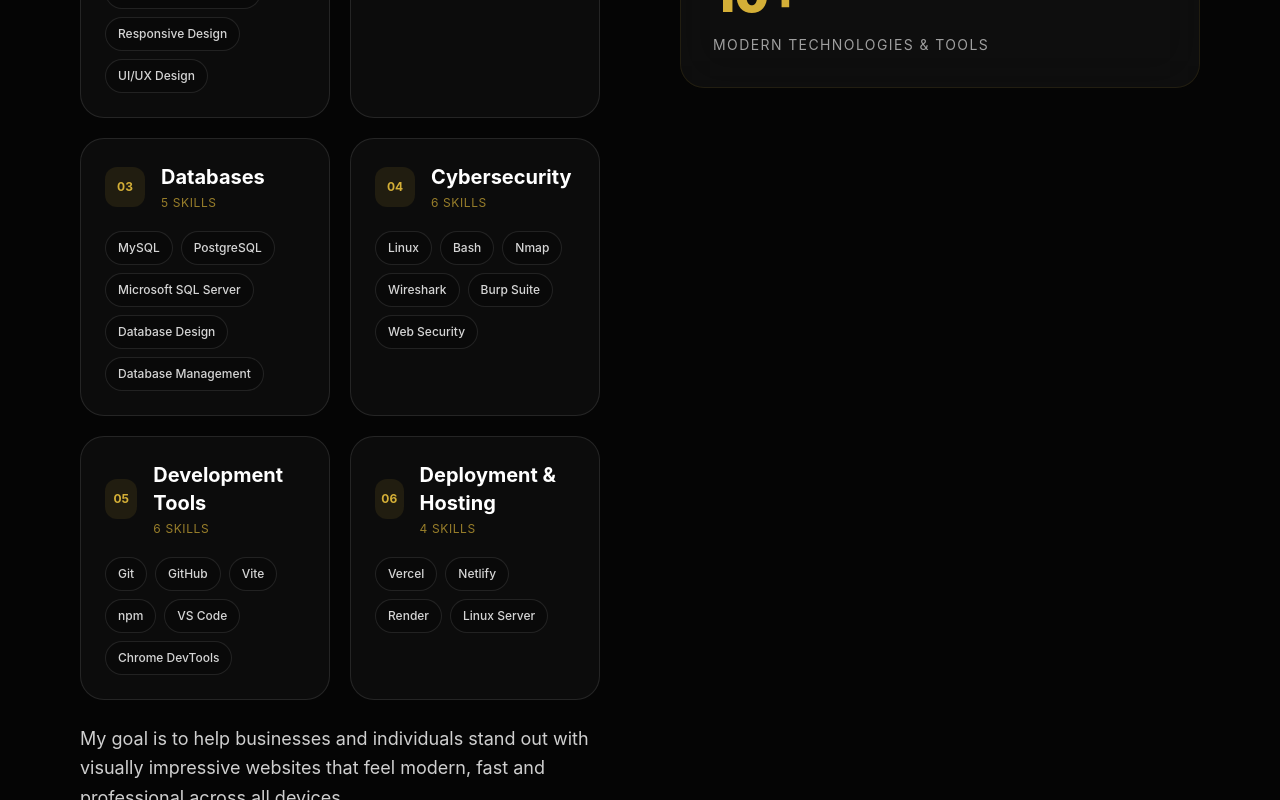
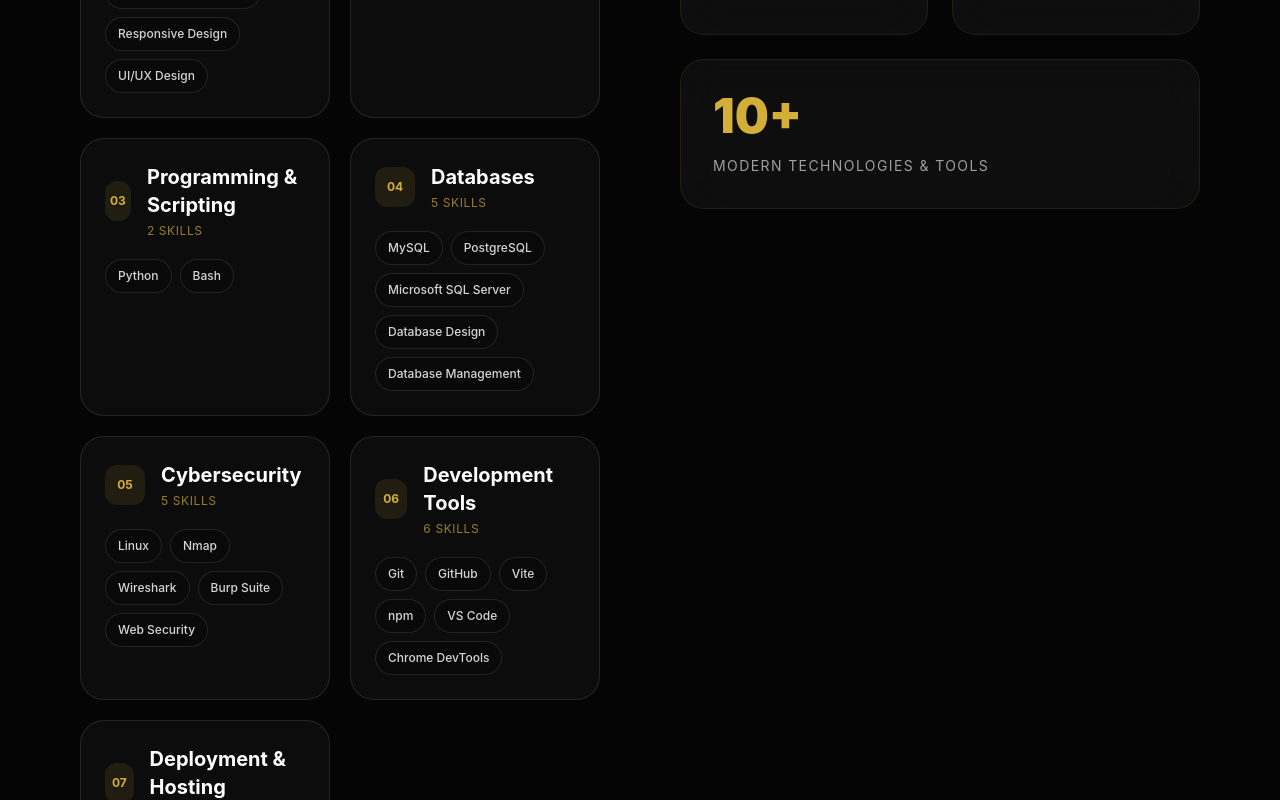
Before and after one commit to HezronOkoth001/my-wed, a React (Vite) app in the folder my-business-site/: page / in a window 1280 px wide. Shown: the part 2600-3400 px from the top of the page. Built offline with nearby package versions, Linux system fonts and the light colour scheme.

Commit message:
Add Python and scripting skills category

```diff
--- a/my-business-site/src/App.jsx
+++ b/my-business-site/src/App.jsx
@@ -11,10 +11,11 @@ const services = [
 const skillGroups = [
   { title: 'Web Development', number: '01', skills: ['HTML5','CSS3','JavaScript','React','TypeScript','Tailwind CSS','Frontend Development','Responsive Design','UI/UX Design'] },
   { title: 'Backend & APIs', number: '02', skills: ['Node.js','Express.js','REST APIs','API Integration'] },
-  { title: 'Databases', number: '03', skills: ['MySQL','PostgreSQL','Microsoft SQL Server','Database Design','Database Management'] },
-  { title: 'Cybersecurity', number: '04', skills: ['Linux','Bash','Nmap','Wireshark','Burp Suite','Web Security'] },
-  { title: 'Development Tools', number: '05', skills: ['Git','GitHub','Vite','npm','VS Code','Chrome DevTools'] },
-  { title: 'Deployment & Hosting', number: '06', skills: ['Vercel','Netlify','Render','Linux Server'] },
+  { title: 'Programming & Scripting', number: '03', skills: ['Python','Bash'] },
+  { title: 'Databases', number: '04', skills: ['MySQL','PostgreSQL','Microsoft SQL Server','Database Design','Database Management'] },
+  { title: 'Cybersecurity', number: '05', skills: ['Linux','Nmap','Wireshark','Burp Suite','Web Security'] },
+  { title: 'Development Tools', number: '06', skills: ['Git','GitHub','Vite','npm','VS Code','Chrome DevTools'] },
+  { title: 'Deployment & Hosting', number: '07', skills: ['Vercel','Netlify','Render','Linux Server'] },
 ]
 const stats = [{number:'2+',label:'Years Experience'},{number:'20+',label:'Projects Completed'},{number:'10+',label:'Modern Technologies & Tools'}]
 
```
